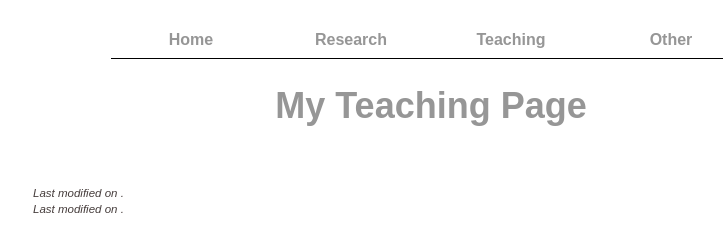
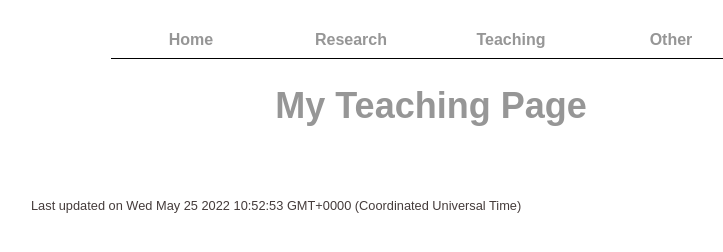
Before and after one commit to edoasd/eduardo_silva_math, a plain HTML site: page teaching.html in a window 1280 px wide. Shown: the whole page, without its empty margins (213-936 px from the left). Drawn offline with Linux system fonts and the light colour scheme.

Commit message:
last updated modification

```diff
--- a/teaching.html
+++ b/teaching.html
@@ -46,15 +46,23 @@ My Teaching Page
 
 <br clear="all" />
 
+         <p id="demo">Last Updated on  </p>
+         <script>
+            var dt = document.lastModified;
+            dt = dt.replace("/", " ");
+            dt = dt.replace("/", " ");
+            dt = dt.replace("-", " ");
+            dt = dt.replace("-", " ");
+            // '/' or '-' replcae these separtors with empty space
+            // Now your string can be parsed to Date Object
+            var anotherDateObject = new Date(Date.parse(dt));
+            document.getElementById("demo").innerHTML = "Last updated on " + anotherDateObject;
+         </script>
 
-<table cellpadding="2">
-<tr>
-<td ><i>Last modified on <? echo  document.write("Last Modified: "+date) ?>.</i></td>
-</tr>
-<tr>
-<td ><i>Last modified on <? echo  date("F d, Y", filemtime($_SERVER["SCRIPT_FILENAME"])) ?>.</i></td>
-</tr>
-</table>
+
+         <noscript>Sorry, your browser does not support JavaScript!</noscript>
+
+
 
 </div>
 </div>
```
Also changed, not shown: other.html (+17 -5 lines).
